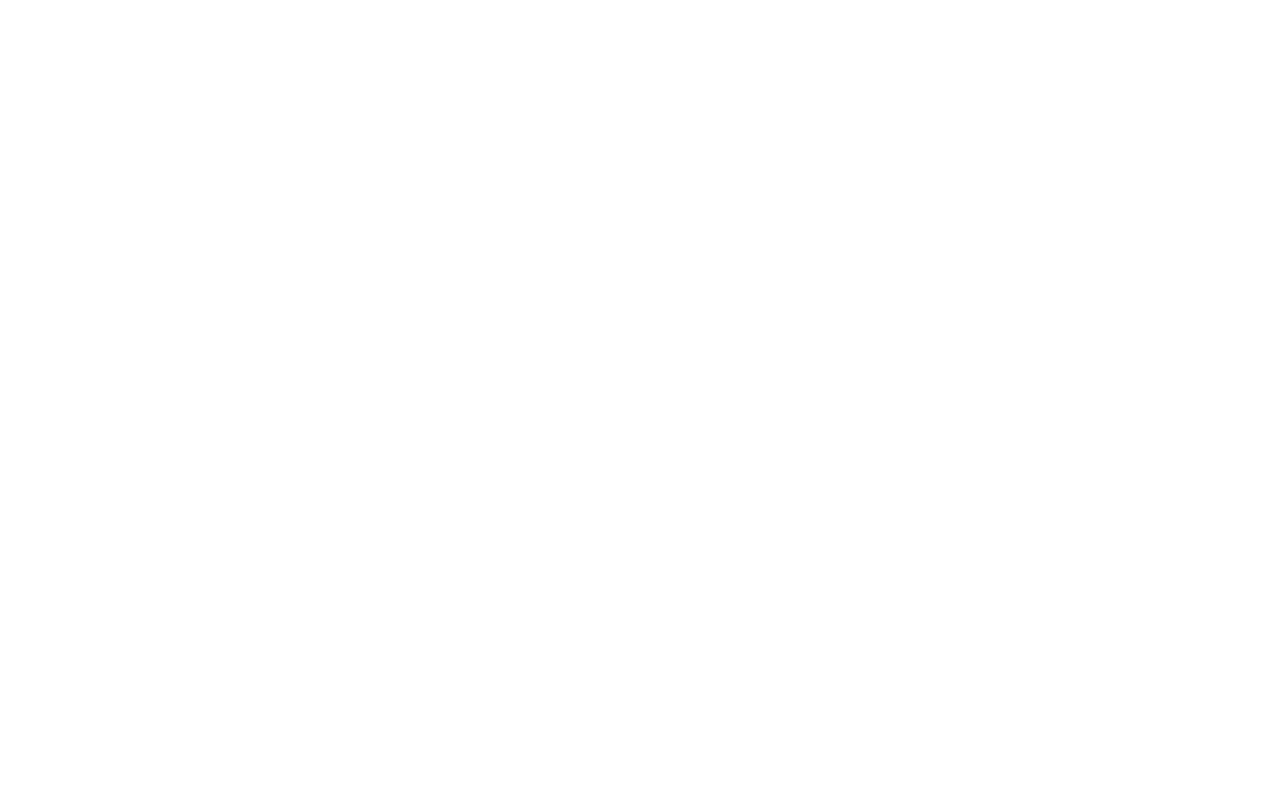
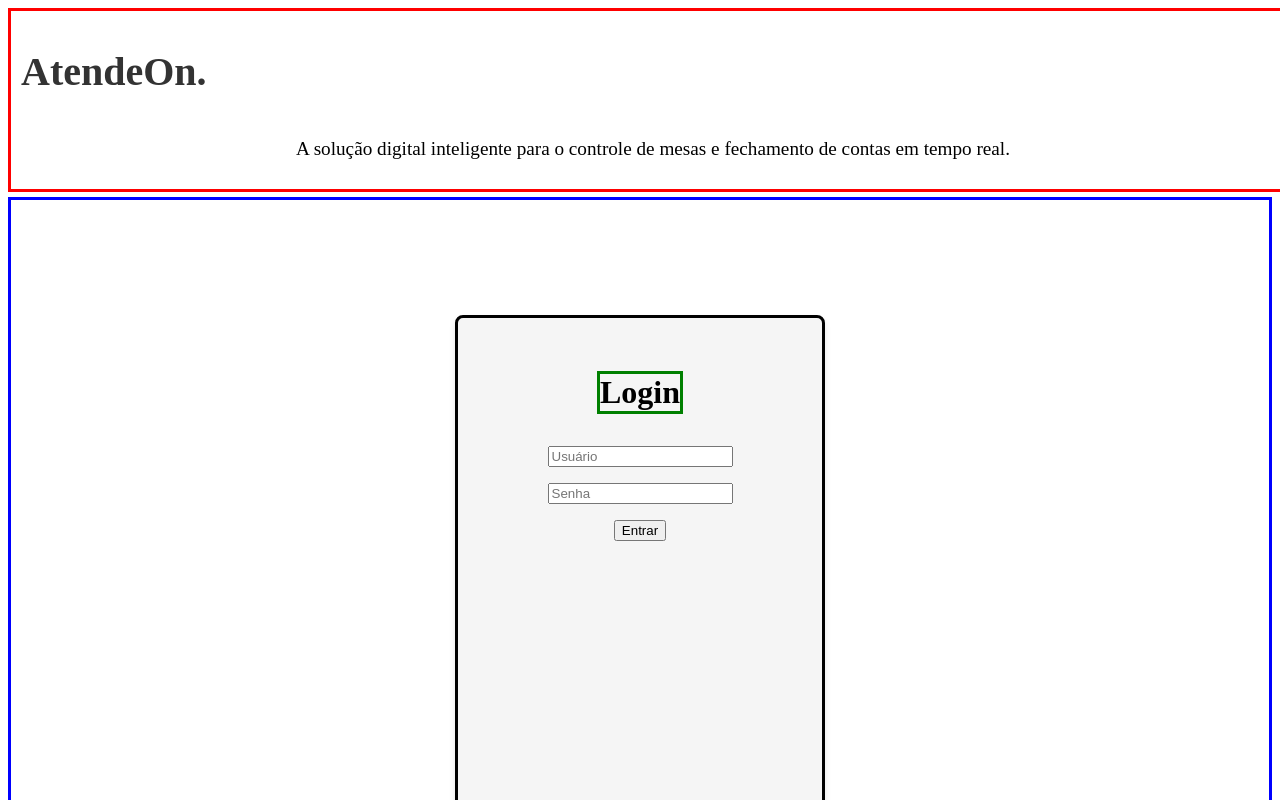
Before and after one commit to Negoedd-Dev/ComandasOnline, a React app in the folder frontend/: page / in a window 1280 px wide. Shown: the top 800 px of the page. Built offline with nearby package versions, Linux system fonts and the light colour scheme; the HTML template or start-up script is replaced by a standard one.

Commit message:
Ciado componetes TelaLogin e feitas as suas estilizações.

```diff
--- a/frontend/src/App.jsx
+++ b/frontend/src/App.jsx
@@ -1,10 +1,12 @@
 import { useState } from "react";
 import Cabecalho from "./components/Cabecalho";
+import TelaLogin from "./pages/login/TelaLogin";
 
-import "./App.css";
-
-function App() {
-  return <></>;
+export default function App() {
+  return (
+    <>
+      <Cabecalho />
+      <TelaLogin />
+    </>
+  );
 }
-
-export default App;
--- /dev/null
+++ b/frontend/src/pages/login/TelaLogin.css
@@ -0,0 +1,35 @@
+.login-container {
+  margin-top: 5px;
+  display: flex;
+  flex-direction: column;
+  justify-content: center;
+  align-items: center;
+  height: 100vh;
+
+  border: 3px solid blue;
+}
+
+.login-title {
+  margin-bottom: 6rem;
+  font-size: 2rem;
+  font-weight: bold;
+  margin-bottom: 1rem;
+
+  border: 3px solid green;
+}
+
+.login-form {
+  margin-top: 0;
+  width: 300px;
+  height: 500px;
+  display: flex;
+  flex-direction: column;
+  align-items: center;
+  background-color: #f5f5f5;
+  padding: 2rem;
+  border-radius: 8px;
+  box-shadow: 0 4px 6px rgba(0, 0, 0, 0.1);
+  gap: 1rem;
+
+  border: 3px black solid;
+}
--- a/frontend/src/pages/login/TelaLogin.jsx
+++ b/frontend/src/pages/login/TelaLogin.jsx
@@ -0,0 +1,19 @@
+import React from "react";
+import "./TelaLogin.css";
+
+export default function TelaLogin() {
+  return (
+    <>
+      <div className="login-container">
+        <form className="login-form">
+          <h1 className="login-title">Login</h1>
+          <input type="text" placeholder="Usuário" required />
+          <input type="password" placeholder="Senha" required />
+          <button type="submit" className="login-button">
+            Entrar
+          </button>
+        </form>
+      </div>
+    </>
+  );
+}
--- a/frontend/src/styles/globais.css
+++ b/frontend/src/styles/globais.css
@@ -0,0 +1,6 @@
+body {
+  margin: 0;
+  padding: 0;
+  width: 100%;
+  height: 100%;
+}
--- a/frontend/src/styles/header.css
+++ b/frontend/src/styles/header.css
@@ -5,6 +5,8 @@
   width: 100%;
   padding: 10px;
   background: transparent;
+
+  border: 3px solid red;
 }
 
 .cabecalho .logo {
```
